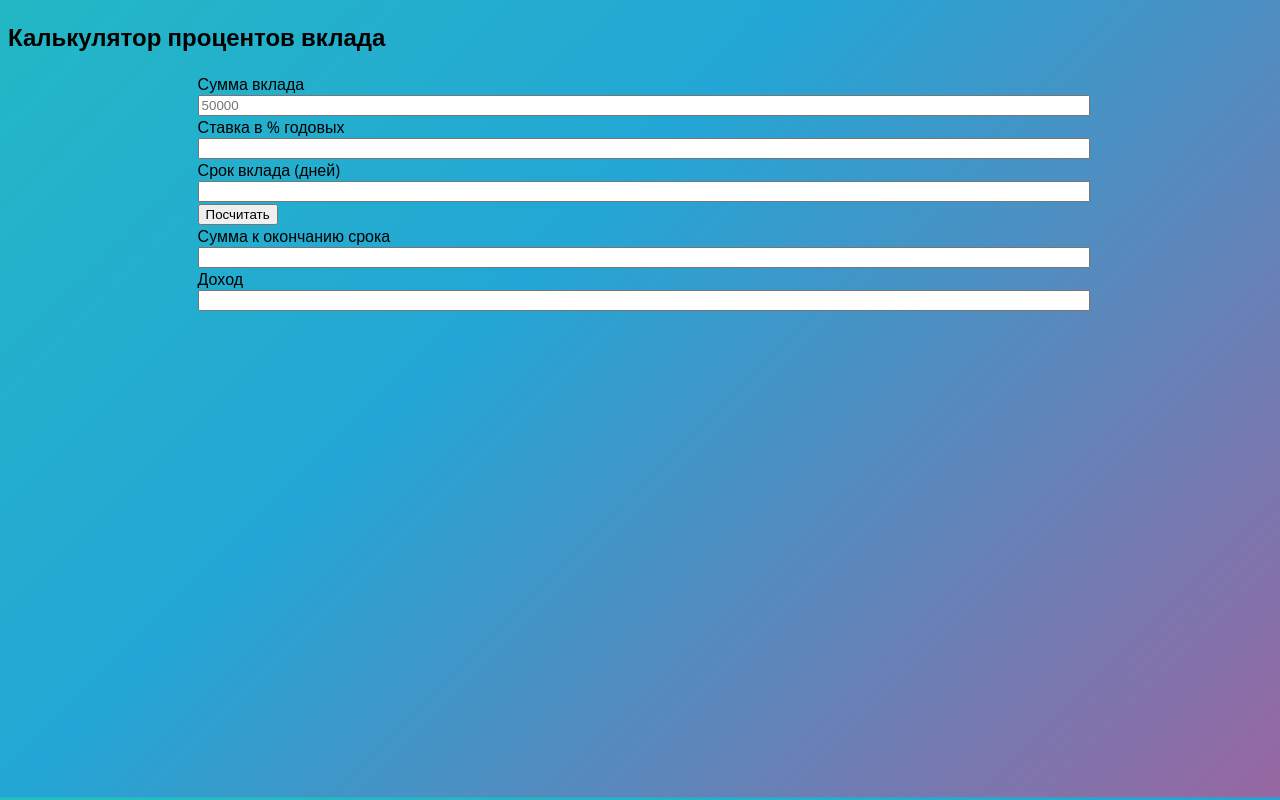
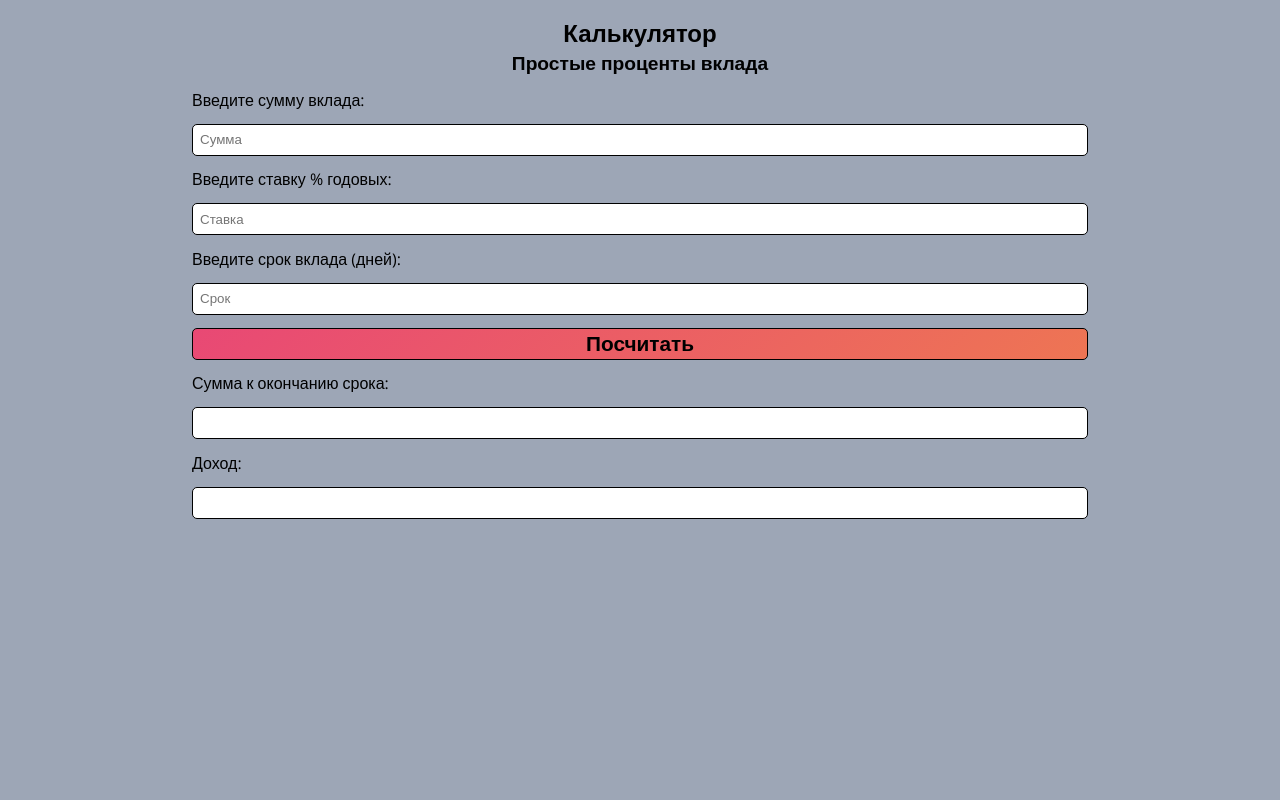
Before and after one commit to smileperez/calc-simple-01, a plain HTML site: page index.html in a window 1280 px wide. Drawn offline with nearby package versions, Linux system fonts and the light colour scheme.

Commit message:
UI update

```diff
--- a/css/style.css
+++ b/css/style.css
@@ -1,12 +1,31 @@
 /* fonts */
-@import url('https://fonts.googleapis.com/css2?family=Open+Sans:wght@300;400;700&display=swap');
+@import url('https://fonts.googleapis.com/css2?family=Open+Sans:wght@300;400;600&display=swap');
 
 /* global */
+* {
+    padding: 0;
+    margin: 0;
+    box-sizing: border-box;
+}
+
 body {
     font-family: 'Open Sans', sans-serif;
-    background: linear-gradient(-45deg, #f802c3, #e73c7e, #23a6d5, #23d5ab);
-    background-size: 400% 400%;
-	animation: gradient 60s ease infinite;
+    background-color: rgb(157, 166, 182);
+}
+
+.nav {
+    text-align: center;
+}
+
+.app-class {
+    margin: 1rem 0 0 0;
+    font-weight: 600;
+}
+
+.app-title {
+    margin: 0;
+    font-weight: 600;
+    font-size: 1.2rem;
 }
 
 .form {
@@ -15,9 +34,30 @@ body {
     margin-right: auto;
 }
 
-.form-label, .form-input {
+.form-label, .form-input, .form-button  {
     display: block;
     width: 100%;
+    margin-top: .8rem;
+}
+
+.form-input, .form-button {
+    height: 2rem;
+    outline: none;
+    border: 1px solid black;
+    border-radius: 5px;
+}
+
+.form-input {
+    padding-left: 7px;
+}
+
+.form-button {
+    background: linear-gradient(-45deg, #ee7752, #e73c7e, #23a6d5, #23d5ab);
+    background-size: 400% 400%;
+	animation: gradient 2s ease infinite;
+    color: black;
+    font-weight: 600;
+    font-size: 1.3rem;
 }
 
 @keyframes gradient {
--- a/index.html
+++ b/index.html
@@ -8,31 +8,40 @@
         <link rel="stylesheet" href="css/style.css">
     </head>
     <body>
-        <nav>
-            <h1>Калькулятор процентов вклада</h1>
+        <!-- шапка страницы -->
+        <nav class="nav">
+            <h1 class="app-class">Калькулятор </h1>
+            <h2 class="app-title">Простые проценты вклада</h2>
         </nav>
-        <div class="main-form">
+
+        <!-- основной контент -->
+        <div class="main">
             <form class="form" action="">
-                <label class="form-label" for="">Сумма вклада
-                    <input placeholder="50000" type="number" class="form-input" id="sum" required></input>
+                <label class="form-label" for="">Введите сумму вклада:
+                    <input placeholder="Сумма" type="number" class="form-input" id="sum" required></input>
                 </label>
-                <label class="form-label" for="">Ставка в % годовых
-                    <input type="number" class="form-input" id="percent" step="any" required></input>
+                <label class="form-label" for="">Введите ставку % годовых:
+                    <input placeholder="Ставка" type="number" class="form-input" id="percent" step="any" required></input>
                 </label>
-                <label class="form-label" for="">Срок вклада (дней)
-                    <input type="number" class="form-input" id="term" required></input>
+                <label class="form-label" for="">Введите срок вклада (дней):
+                    <input placeholder="Срок" type="number" class="form-input" id="term" required></input>
                 </label>
-                <button onclick="main()" type="button">Посчитать</button>
+                <button onclick="main()" class="form-button" type="button">Посчитать</button>
 
-                <label class="form-label" for="">Сумма к окончанию срока
+                <label class="form-label" for="">Сумма к окончанию срока:
                     <input class="form-input" id="resultSum"></input>
                 </label>
-                <label class="form-label" for="">Доход
+                <label class="form-label" for="">Доход:
                     <input class="form-input" id="income"></input>
                 </label>
             </form>
         </div>
 
+        <!-- подвал страницы -->
+        <footer>
+        </footer>
+
+        <!-- скрипты -->
         <script src="js/main.js"></script>
     </body>
 </html>
```
